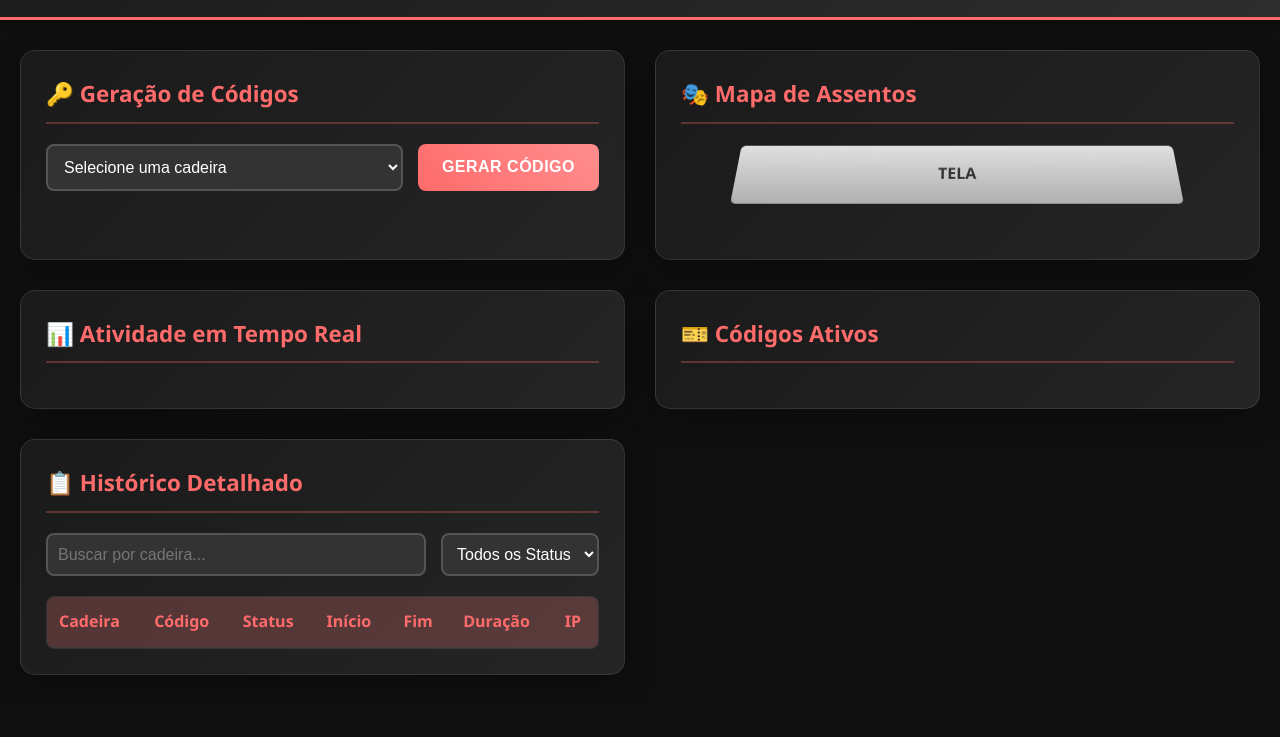
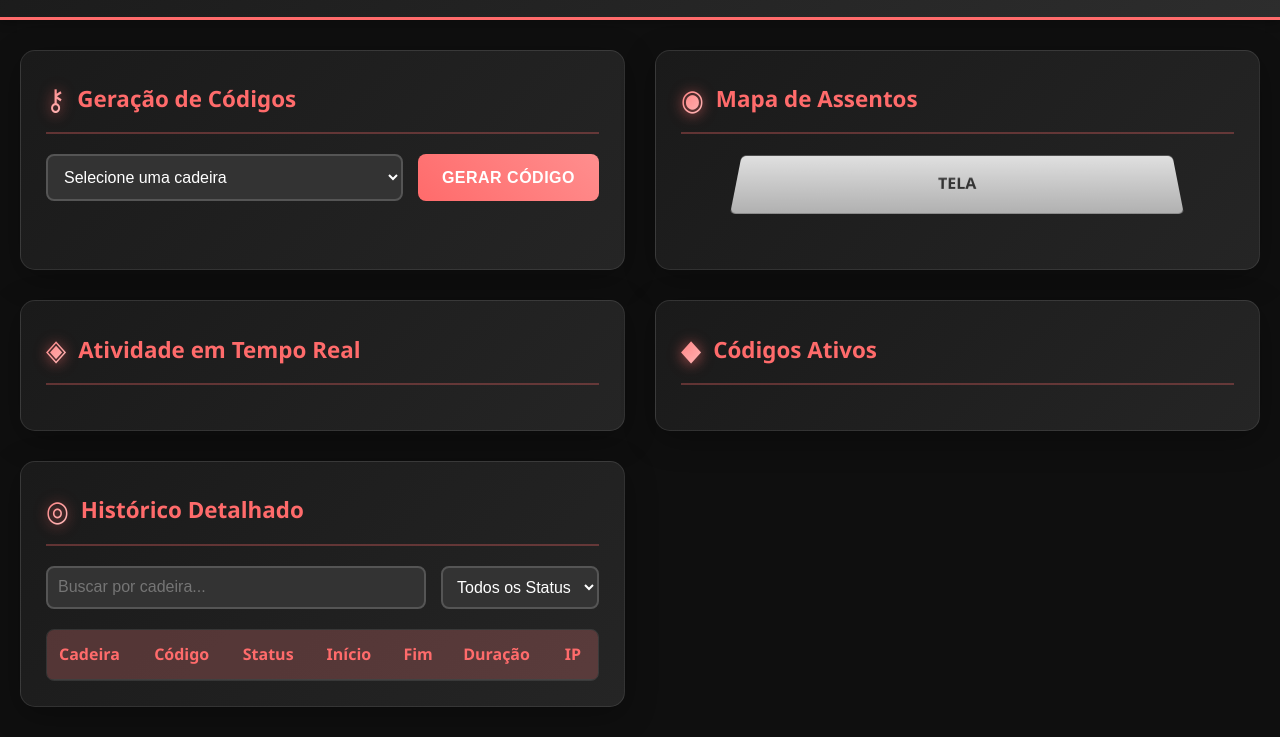
Before and after one commit to pabloedusilva/GrupoCine, a website: page dashboard/dashboard.html in a window 1280 px wide. Shown: the part 132-869 px from the top of the page. Before the commit the page ends 837 px from the top, so only its background shows below. Drawn offline with nearby package versions, Linux system fonts and the light colour scheme; no server answers.

Commit message:
Removido os emojis e adicionado ícones

```diff
--- a/dashboard/css/dashboard.css
+++ b/dashboard/css/dashboard.css
@@ -100,6 +100,46 @@ body {
     font-size: 1.4rem;
     border-bottom: 2px solid rgba(255, 107, 107, 0.3);
     padding-bottom: 10px;
+    display: flex;
+    align-items: center;
+    gap: 10px;
+}
+
+/* Ícones */
+.icon {
+    font-style: normal;
+    font-size: 1.3em;
+    background: linear-gradient(135deg, #ff6b6b, #ffa3a3, #ffcccc);
+    -webkit-background-clip: text;
+    background-clip: text;
+    color: transparent;
+    text-shadow: 0 0 15px rgba(255, 107, 107, 0.4);
+    filter: drop-shadow(0 3px 6px rgba(255, 107, 107, 0.3));
+    display: inline-block;
+    transform: scale(1);
+    transition: all 0.3s ease;
+    margin-right: 2px;
+}
+
+.icon:hover {
+    transform: scale(1.1);
+    filter: drop-shadow(0 4px 8px rgba(255, 107, 107, 0.5));
+    text-shadow: 0 0 20px rgba(255, 107, 107, 0.6);
+}
+
+.panel:hover .icon {
+    animation: iconGlow 2s ease-in-out infinite alternate;
+}
+
+@keyframes iconGlow {
+    from {
+        filter: drop-shadow(0 3px 6px rgba(255, 107, 107, 0.3));
+        text-shadow: 0 0 15px rgba(255, 107, 107, 0.4);
+    }
+    to {
+        filter: drop-shadow(0 5px 10px rgba(255, 107, 107, 0.6));
+        text-shadow: 0 0 25px rgba(255, 107, 107, 0.8);
+    }
 }
 
 /* Code Management */
--- a/dashboard/dashboard.html
+++ b/dashboard/dashboard.html
@@ -36,7 +36,7 @@
             <div class="dashboard-grid">
                 <!-- Controle de Códigos -->
                 <section class="panel code-management">
-                    <h2>🔑 Geração de Códigos</h2>
+                    <h2><i class="icon">⚷</i> Geração de Códigos</h2>
                     <div class="code-form">
                         <select id="seatSelect" class="seat-select">
                             <option value>Selecione uma cadeira</option>
@@ -63,7 +63,7 @@
 
                 <!-- Mapa de Assentos -->
                 <section class="panel seat-map">
-                    <h2>🎭 Mapa de Assentos</h2>
+                    <h2><i class="icon">◉</i> Mapa de Assentos</h2>
                     <div class="cinema-container">
                         <div class="screen">TELA</div>
                         <div class="seating-area" id="adminSeatingArea">
@@ -74,7 +74,7 @@
 
                 <!-- Atividade em Tempo Real -->
                 <section class="panel activity-feed">
-                    <h2>📊 Atividade em Tempo Real</h2>
+                    <h2><i class="icon">◈</i> Atividade em Tempo Real</h2>
                     <div class="activity-list" id="activityList">
                         <!-- Atividades serão adicionadas dinamicamente -->
                     </div>
@@ -82,7 +82,7 @@
 
                 <!-- Códigos Ativos -->
                 <section class="panel active-codes">
-                    <h2>🎫 Códigos Ativos</h2>
+                    <h2><i class="icon">◆</i> Códigos Ativos</h2>
                     <div class="codes-list" id="activeCodesList">
                         <!-- Códigos ativos serão listados aqui -->
                     </div>
@@ -90,7 +90,7 @@
 
                 <!-- Histórico Detalhado -->
                 <section class="panel history">
-                    <h2>📋 Histórico Detalhado</h2>
+                    <h2><i class="icon">◎</i> Histórico Detalhado</h2>
                     <div class="history-controls">
                         <input type="text" id="searchHistory"
                             placeholder="Buscar por cadeira..."
```
